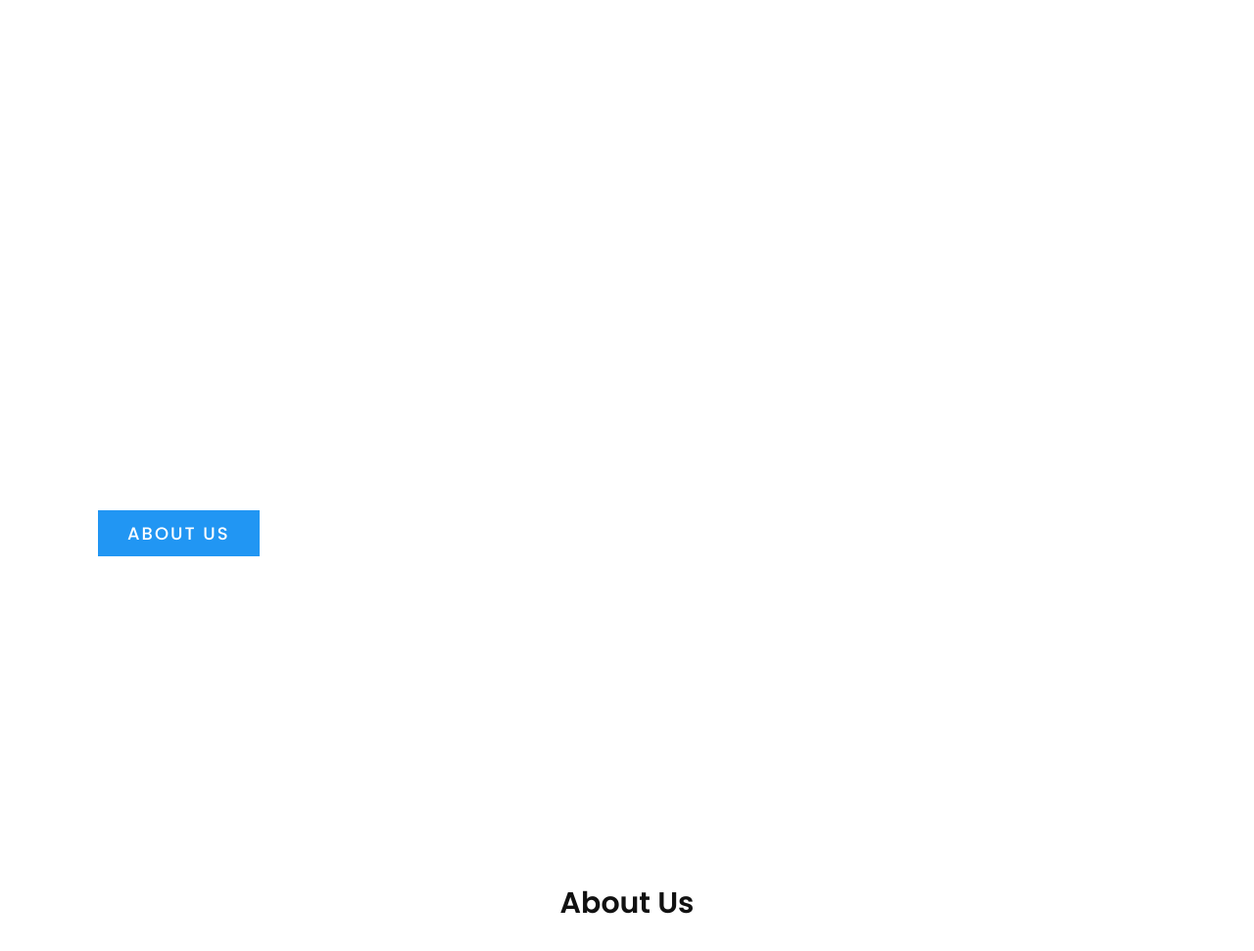
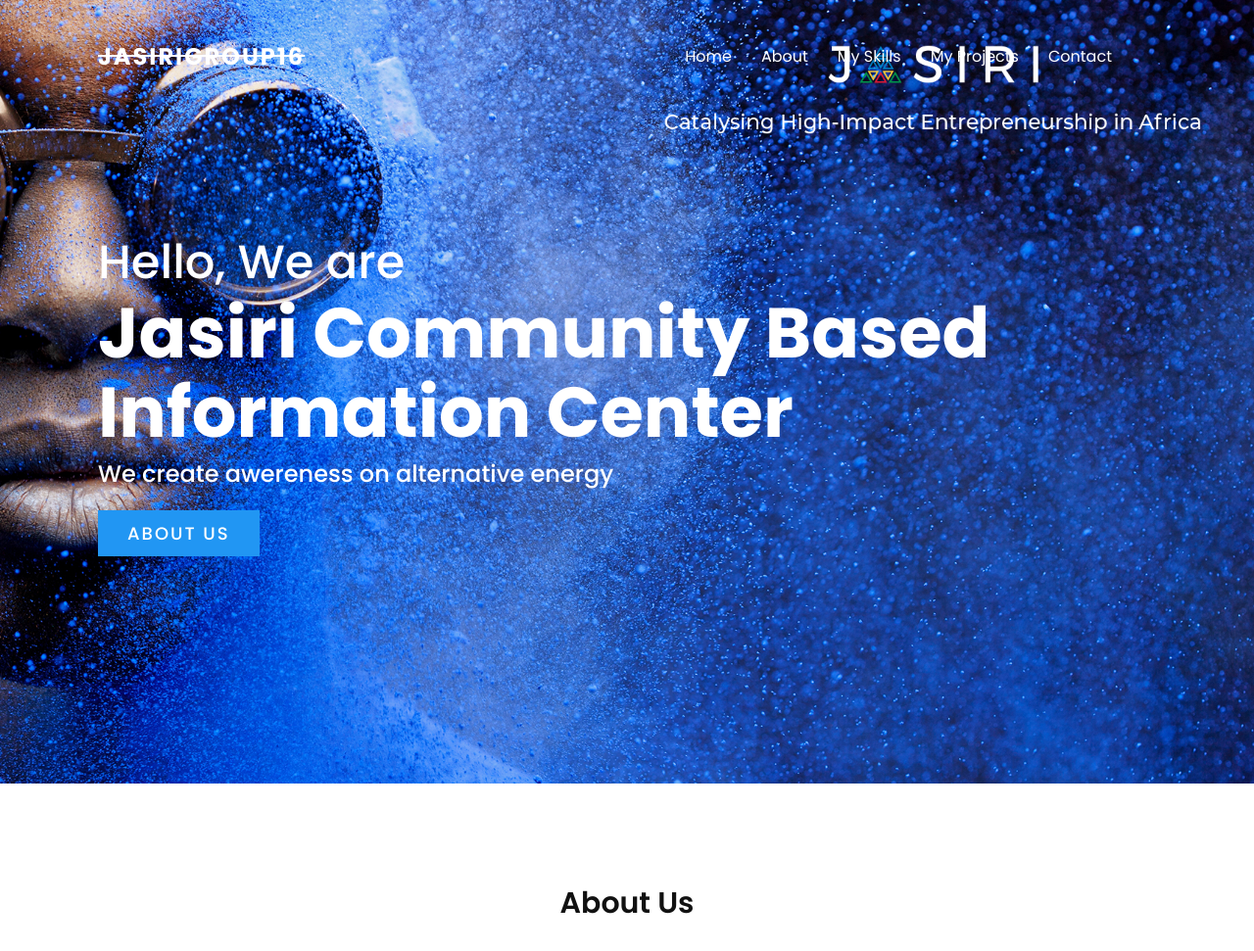
Before and after one commit to AdrianOmondi/Jasirielizabethsarahfredrickadrian, a PHP site: page /index.html in a window 1280 px wide. Shown: the top 971 px of the page at 98% size. Run offline with PHP 8.4, Linux system fonts and the light colour scheme.

Commit message:
Update style.css

```diff
--- a/style.css
+++ b/style.css
@@ -15,7 +15,7 @@
 {
 position: relative;
 min-height: 100vh;
-background: url(Copy of Zoom Banner 1.jpg);
+background: url(adriano.jpg.jpg);
 background-size: cover;
 background-position: right;
 display: flex;
```
